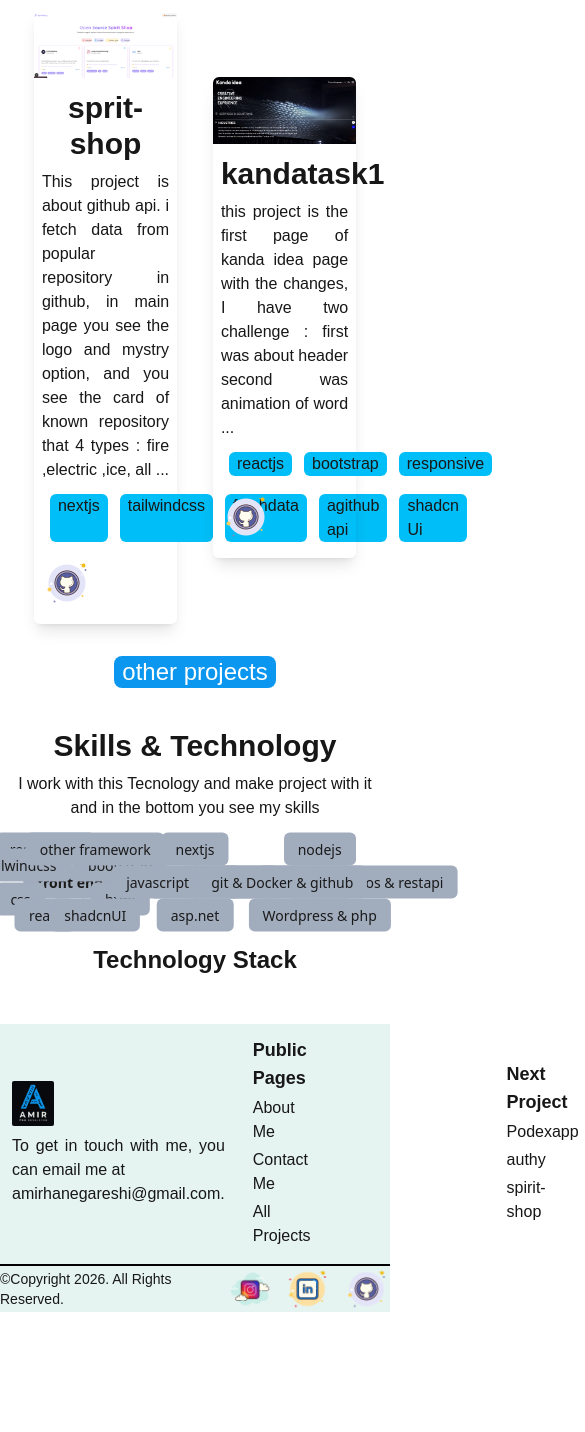
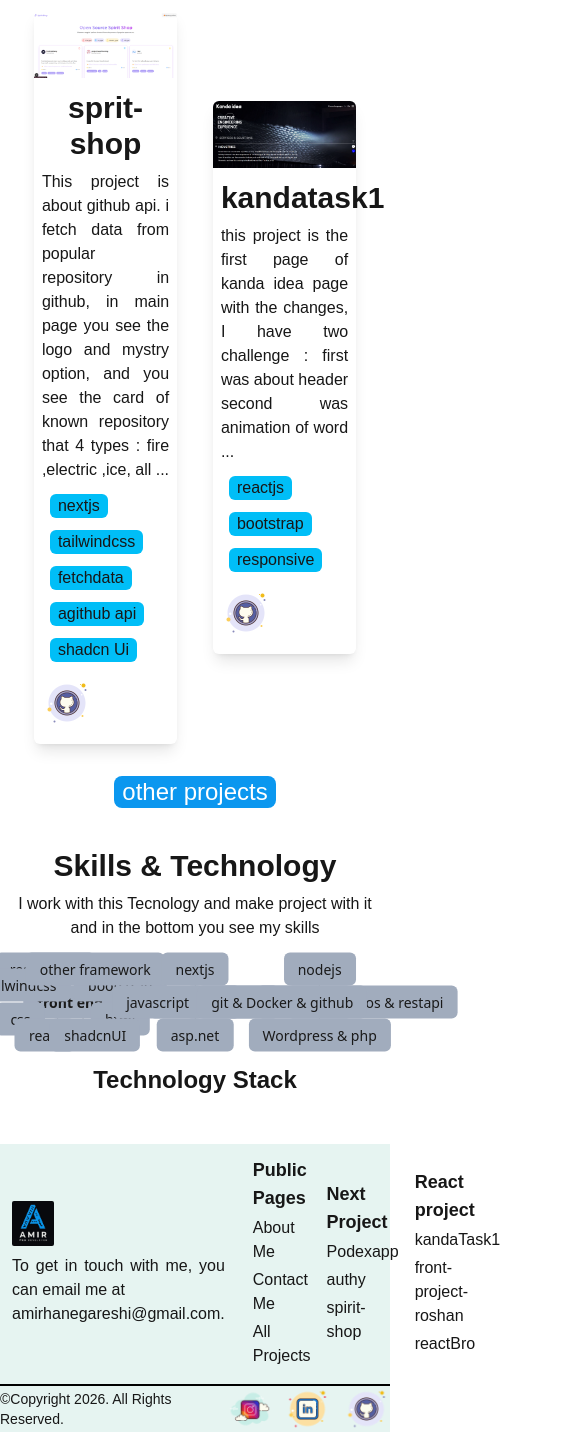
Before and after one commit to amirhoprogrammer/my-website, a Next.js app: page /Body in a window 390 px wide. Shown: the part 2072-3504 px from the top of the page, 585 px wide, since content can reach past the window. Before the commit the page ends 3384 px from the top, so only its background shows below. Built offline with nearby package versions, Linux system fonts and the light colour scheme.

Commit message:
edit for responsive in homepage

```diff
--- a/app/Footer/page.tsx
+++ b/app/Footer/page.tsx
@@ -3,9 +3,10 @@ import Icon from "@/components/Icon";
 import { iconData } from "@/data/iconData";
 import FooterLists from "@/components/FooterLists";
 import { footerData } from "@/data/footerData";
+import "../globals.css";
 export default function Footer() {
   return (
-    <footer className="bg-footer">
+    <footer className="bg-footer footer">
       <div className="flex items-center justify-between">
         <div className="left px-2 py-1">
           <Image
@@ -20,7 +21,7 @@ export default function Footer() {
             amirhanegareshi@gmail.com.
           </p>
         </div>
-        <div className="flex items-center justify-between mx-2 my-1 gap-45">
+        <div className="flex items-center justify-between mx-2 my-1 w-[70%]">
           <FooterLists items={footerData[0]} />
           <FooterLists items={footerData[1]} />
           <FooterLists items={footerData[2]} />
--- a/components/ProjectCard.tsx
+++ b/components/ProjectCard.tsx
@@ -17,7 +17,7 @@ export default function ProjectCard({ items }: { items: ProjectCardDetils }) {
       <div className="px-2 py-2 cardlist">
         <h2 className="text-center text-3xl font-bold py-1">{items.title}</h2>
         <p className="text-base text-justify py-1">{items.description}</p>
-        <div className="flex gap-3 px-2 py-2">
+        <div className="flex flex-wrap gap-3 px-2 py-2">
           {items.label.map((item, id) => (
             <div className="rounded-md bg-label px-2" key={id}>
               {item}
--- a/data/HeaderData.ts
+++ b/data/HeaderData.ts
@@ -5,7 +5,7 @@ export const HeaderData = [
   },
   {
     headerItem: "Contact me",
-    headerLink: "#",
+    headerLink: "/ContactMe",
   },
   {
     headerItem: "Projects & Portfolio",
```
Also changed, not shown: app/Body/Projects.tsx (+0 -24 lines).
